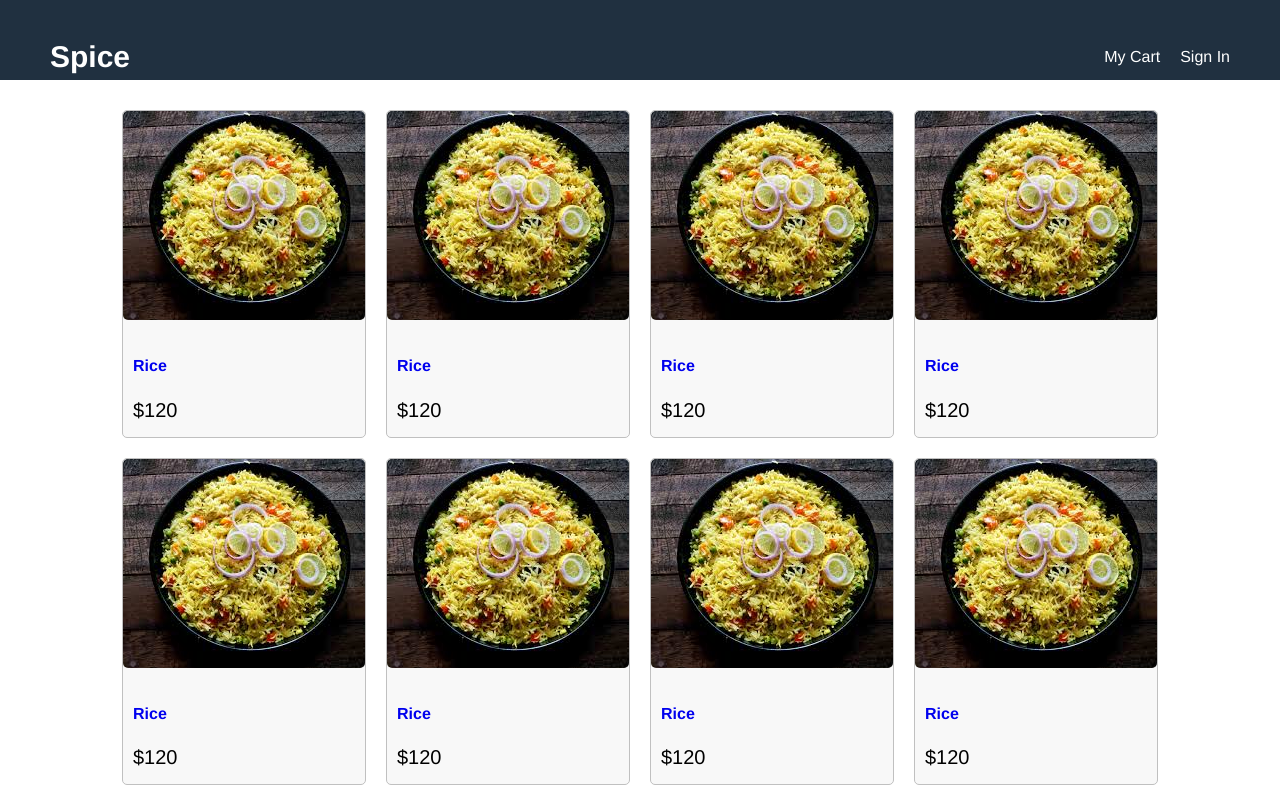
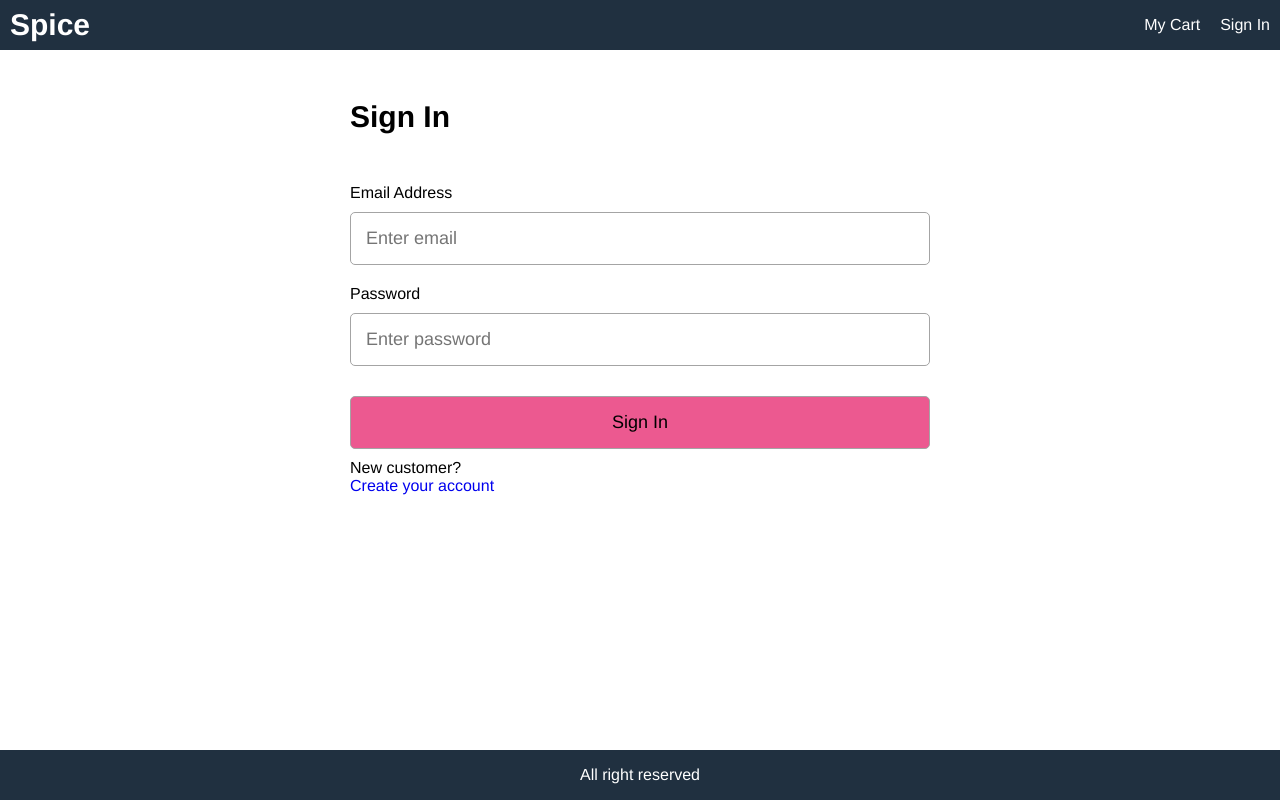
Before and after one commit to dilusha07/Online-Food-Order-System, a React (Create React App) app: page /signin in a window 1280 px wide. Shown: the top 800 px of the page. Built offline with nearby package versions, Linux system fonts and the light colour scheme.

Commit message:
Create Signin and register pages

```diff
--- a/src/App.js
+++ b/src/App.js
@@ -1,7 +1,9 @@
 import React from "react";
-import data from "./data";
-import Product from "./components/Product";
-import { BrowserRouter } from "react-router-dom";
+import { BrowserRouter, Link, Route, Routes } from "react-router-dom";
+import HomeScreen from "./screens/HomeScreen";
+import ProductScreen from "./screens/ProductScreen";
+import SigninScreen from "./screens/SigninScreen";
+import RegisterScreen from "./screens/RegisterScreen";
 
 function App() {
   return (
@@ -9,23 +11,26 @@ function App() {
       <div className="grid-container">
         <header className="row">
           <div>
-            <a className="brand" href="index.html">
+            <Link className="brand" to="/">
               Spice
-            </a>
+            </Link>
           </div>
           <div>
-            <a href="cart.html">My Cart</a>
-            <a href="signin.html">Sign In</a>
+            <Link to="/cart">My Cart</Link>
+            <Link to="/signin">Sign In</Link>
           </div>
         </header>
         <main>
-          <div>
-            <div className="row center">
-              {data.products.map((product) => (
-                <Product key={product._id} product={product} />
-              ))}
-            </div>
-          </div>
+          <Routes>
+            <Route
+              path="/product/:id"
+              element={<ProductScreen />}
+              exact
+            ></Route>
+            <Route path="/signin" element={<SigninScreen />}></Route>
+            <Route path="/register" element={<RegisterScreen />}></Route>
+            <Route path="/" element={<HomeScreen />} exact></Route>
+          </Routes>
         </main>
         <footer className="row center">All right reserved</footer>
       </div>
--- a/src/index.css
+++ b/src/index.css
@@ -10,7 +10,6 @@ body {
   -webkit-font-smoothing: antialiased;
   -moz-osx-font-smoothing: grayscale;
 }
-
 #root {
   height: 100%;
 }
@@ -41,7 +40,7 @@ footer {
 }
 /* Common */
 h1 {
-  font-size: 1.8rem;
+  font-size: 3rem;
   padding: 1rem 0;
 }
 h2 {
@@ -55,6 +54,45 @@ a {
 a:hover {
   color: #ff8000;
 }
+ul {
+  padding: 0;
+  margin: 0;
+  list-style-type: none;
+}
+li {
+  margin-top: 1rem;
+}
+input,
+select,
+textarea,
+button {
+  padding: 1.5rem;
+  border-radius: 0.5rem;
+  border: 0.1rem #a4a4a4 solid;
+  font-size: 1.8rem;
+  font-family: Helvetica, Arial, sans-serif;
+  -webkit-font-smoothing: antialiased;
+  -moz-osx-font-smoothing: grayscale;
+}
+button {
+  background-color: #f8f8f8;
+  cursor: pointer;
+}
+input:hover,
+select:hover,
+textarea:hover,
+button:hover {
+  border: 0.1rem #404040 solid;
+}
+button.primary {
+  background-color: #ec5990;
+}
+button.block {
+  width: 100%;
+}
+button.small {
+  font-size: 1.2rem;
+}
 /* Header */
 header a {
   color: #ffffff;
@@ -65,22 +103,58 @@ a.brand {
   font-size: 3rem;
   font-weight: bold;
 }
+.badge {
+  background-color: #f02020;
+  color: #ffffff;
+  border-radius: 50%;
+  padding: 0.2rem 0.7rem;
+  font-size: 1.4rem;
+  margin-left: 0.2rem;
+}
 .row {
   display: flex;
   flex-wrap: wrap;
   justify-content: space-between;
   align-items: center;
-  padding: 4rem;
 }
 .row.center {
   justify-content: center;
 }
+.row.top {
+  align-items: flex-start;
+}
+.row.start {
+  justify-content: flex-start;
+}
+.col-1 {
+  flex: 1 1 25rem;
+}
+.col-2 {
+  flex: 2 1 50rem;
+}
+.col-3 {
+  flex: 32 1 75rem;
+}
+.min-30 {
+  min-width: 30rem;
+}
+.p-1 {
+  padding: 1rem;
+}
+
 /* Image */
 img {
   border-radius: 0.5rem;
 }
+img.small {
+  max-width: 5rem;
+  width: 100%;
+}
 img.medium {
   max-width: 29rem;
+  width: 100%;
+}
+img.large {
   width: 100%;
 }
 
@@ -105,3 +179,46 @@ img.medium {
   color: #f0c040;
   margin: 0.1rem;
 }
+.rating span:last-child {
+  color: #404040;
+}
+/* Alert */
+.loading {
+  display: block !important;
+}
+.success {
+  color: #20a020;
+}
+.danger {
+  color: #a02020;
+}
+.alert {
+  padding: 1rem;
+  border: 0.1rem solid transparent;
+  border-radius: 0.5rem;
+}
+.alert-info {
+  color: #2020a0;
+  background-color: #e0e0ff;
+}
+.alert-danger {
+  color: #a02020;
+  background-color: #ffe0e0;
+}
+.alert-success {
+  color: #20a020;
+  background-color: #eeffe0;
+}
+/* Form */
+.form {
+  max-width: 60rem;
+  margin: 0 auto;
+}
+.form > div {
+  display: flex;
+  flex-direction: column;
+  margin: 1rem;
+}
+.form label {
+  margin: 1rem 0;
+}
--- /dev/null
+++ b/src/screens/RegisterScreen.js
@@ -0,0 +1,74 @@
+import React, { useState } from "react";
+import { Link } from "react-router-dom";
+
+export default function RegisterScreen(props) {
+  const [name, setName] = useState("");
+  const [email, setEmail] = useState("");
+  const [password, setPassword] = useState("");
+  const [confirmPassword, setConfirmPassword] = useState("");
+
+  const submitHandler = (e) => {
+    e.preventDefault();
+  };
+  return (
+    <div>
+      <form className="form" onSubmit={submitHandler}>
+        <div>
+          <h1>Create Account</h1>
+        </div>
+        <div>
+          <label htmlFor="name">User Name</label>
+          <input
+            type="text"
+            id="name"
+            placeholder="Enter User name"
+            required
+            onChange={(e) => setName(e.target.value)}
+          ></input>
+        </div>
+        <div>
+          <label htmlFor="email">Email address</label>
+          <input
+            type="email"
+            id="email"
+            placeholder="Enter email"
+            required
+            onChange={(e) => setEmail(e.target.value)}
+          ></input>
+        </div>
+        <div>
+          <label htmlFor="password">Password</label>
+          <input
+            type="password"
+            id="password"
+            placeholder="Enter password"
+            required
+            onChange={(e) => setPassword(e.target.value)}
+          ></input>
+        </div>
+        <div>
+          <label htmlFor="confirmPassword">Confirm Password</label>
+          <input
+            type="password"
+            id="confirmPassword"
+            placeholder="Enter confirm password"
+            required
+            onChange={(e) => setConfirmPassword(e.target.value)}
+          ></input>
+        </div>
+        <div>
+          <label />
+          <button className="primary" type="submit">
+            Register
+          </button>
+        </div>
+        <div>
+          <label />
+          <div>
+            Already have an account? <Link to="/signin">Sign-In</Link>
+          </div>
+        </div>
+      </form>
+    </div>
+  );
+}
--- /dev/null
+++ b/src/screens/SigninScreen.js
@@ -0,0 +1,49 @@
+import React, { useState } from "react";
+import { Link } from "react-router-dom";
+
+export default function SigninScreen() {
+  const [email, setEmail] = useState("");
+  const [password, setPassword] = useState("");
+
+  const submitHandler = (e) => {
+    e.preventDefault();
+  };
+  return (
+    <div>
+      <form className="form" onSubmit={submitHandler}>
+        <div>
+          <h1>Sign In</h1>
+        </div>
+        <div>
+          <label>Email Address</label>
+          <input
+            type="email"
+            id="email"
+            placeholder="Enter email"
+            required
+            onChange={(e) => setEmail(e.target.value)}
+          ></input>
+        </div>
+        <div>
+          <label>Password</label>
+          <input
+            type="password"
+            id="password"
+            placeholder="Enter password"
+            required
+            onChange={(e) => setPassword(e.target.value)}
+          ></input>
+        </div>
+        <div>
+          <label />
+          <button className="primary" type="submit">
+            Sign In
+          </button>
+        </div>
+        <div>
+          New customer? <Link to="/register">Create your account</Link>
+        </div>
+      </form>
+    </div>
+  );
+}
```
